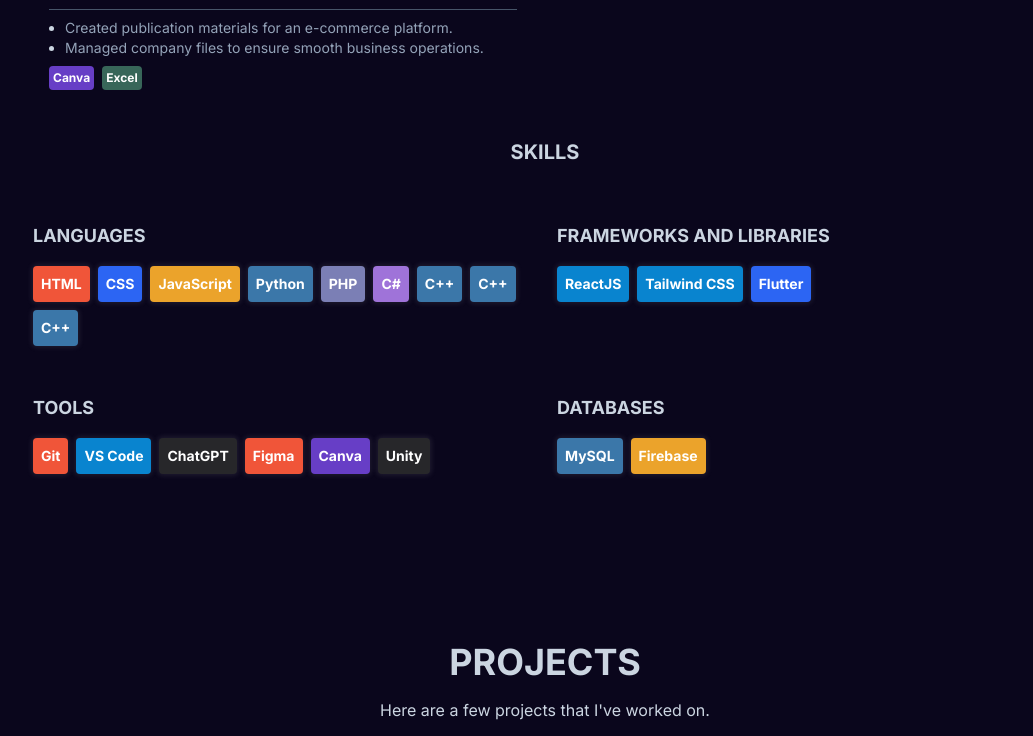
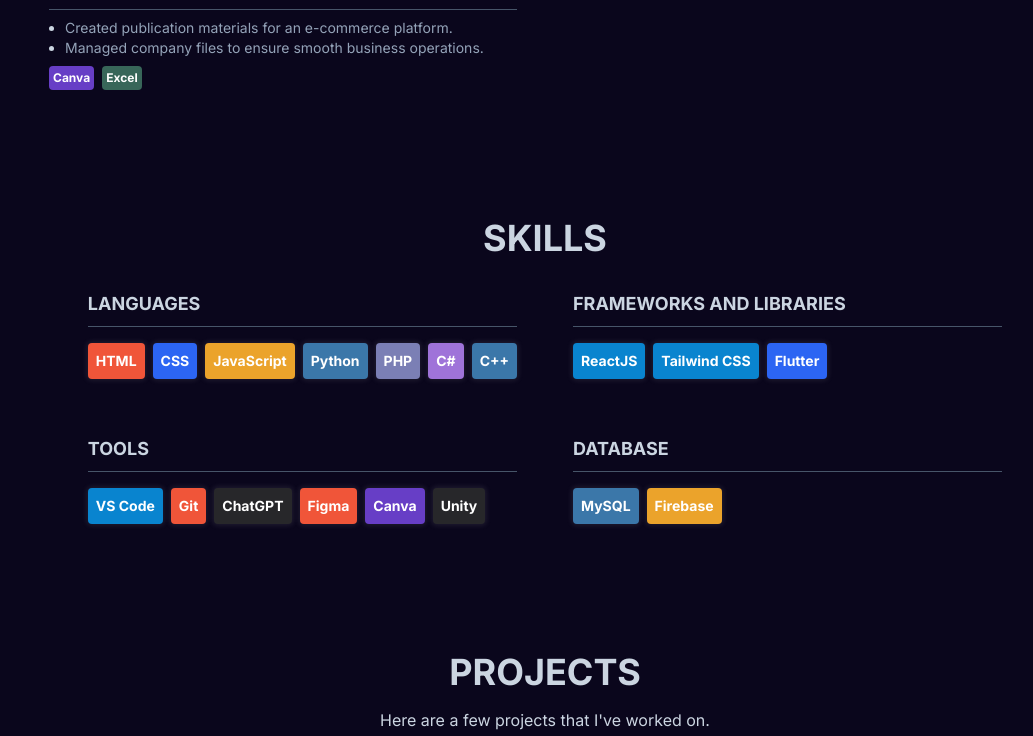
Before and after one commit to mccedddy/portfolio, a React (Create React App) app: page / in a window 1280 px wide. Shown: the part 1480-2216 px from the top of the page, without its empty margins (95-1128 px from the left). Built offline with nearby package versions, Linux system fonts and the light colour scheme.

Commit message:
created skills component

```diff
--- a/src/App.js
+++ b/src/App.js
@@ -2,6 +2,7 @@
 import Navbar from "./components/Navbar";
 import Home from "./components/Home";
 import About from "./components/About";
+import Skills from "./components/Skills";
 import Projects from "./components/Projects";
 import Footer from "./components/Footer";
 import "@fontsource/inter/400.css";
@@ -19,6 +20,8 @@
       <div className="flex-grow">
         <div className="p-8" id="about"></div>
         <About />
+        <div className="p-8" id="skills"></div>
+        <Skills />
         <div className="p-8" id="projects"></div>
         <Projects />
         <div className="p-4"></div>
--- a/src/components/About.js
+++ b/src/components/About.js
@@ -1,5 +1,4 @@
 import React from "react";
-import Skill from "./Skill";
 import WorkTile from "./WorkTile";
 
 function About() {
@@ -13,7 +12,7 @@
         have a background in game development using Unity and in designing
         embedded systems.
       </h1>
-      <div className="max-w-5xl grid grid-cols-1 md:grid-cols-2 gap-6 my-8">
+      <div className="max-w-5xl grid grid-cols-1 md:grid-cols-2 gap-6 mt-8">
         <div className="flex flex-col gap-4">
           <h1 className="text-center text-xl font-bold">CAREER</h1>
           <WorkTile
@@ -70,51 +69,6 @@
           />
         </div>
       </div>
-      <h1 className="text-center text-xl font-bold mb-6">SKILLS</h1>
-      <div className="max-w-5xl grid grid-cols-1 md:grid-cols-2 gap-6 my-8">
-        <div>
-          <h1 className="text-justify text-lg font-bold mb-4">LANGUAGES</h1>
-          <div className="flex gap-2 flex-wrap pb-4 mb-2">
-            <Skill text="HTML" />
-            <Skill text="CSS" />
-            <Skill text="JavaScript" />
-            <Skill text="Python" />
-            <Skill text="PHP" />
-            <Skill text="C#" />
-            <Skill text="C++" />
-            <Skill text="C++" />
-            <Skill text="C++" />
-          </div>
-        </div>
-        <div>
-          <h1 className="text-justify text-lg font-bold mb-4">
-            FRAMEWORKS AND LIBRARIES
-          </h1>
-          <div className="flex gap-2 flex-wrap pb-4 mb-2">
-            <Skill text="ReactJS" />
-            <Skill text="Tailwind CSS" />
-            <Skill text="Flutter" />
-          </div>
-        </div>
-        <div>
-          <h1 className="text-justify text-lg font-bold mb-4">TOOLS</h1>
-          <div className="flex gap-2 flex-wrap pb-4 mb-2">
-            <Skill text="Git" />
-            <Skill text="VS Code" />
-            <Skill text="ChatGPT" />
-            <Skill text="Figma" />
-            <Skill text="Canva" />
-            <Skill text="Unity" />
-          </div>
-        </div>
-        <div>
-          <h1 className="text-justify text-lg font-bold mb-4">DATABASES</h1>
-          <div className="flex gap-2">
-            <Skill text="MySQL" />
-            <Skill text="Firebase" />
-          </div>
-        </div>
-      </div>
     </section>
   );
 }
--- a/src/components/Navbar.js
+++ b/src/components/Navbar.js
@@ -18,6 +18,12 @@
           ABOUT ME
         </a>
         <a
+          href="#skills"
+          className="hover:-translate-y-1 transition-transform hover:text-customViolet-light"
+        >
+          SKILLS
+        </a>
+        <a
           href="#projects"
           className="hover:-translate-y-1 transition-transform hover:text-customYellow"
         >
--- a/src/components/ProjectTile.js
+++ b/src/components/ProjectTile.js
@@ -1,5 +1,5 @@
 import React from "react";
-import Skill from "./Skill";
+import Tag from "./Tag";
 
 function ProjectTile({
   image = "https://via.placeholder.com/150",
@@ -25,7 +25,7 @@
         <h1 className="text-sm text-slate-400 text-justify">{description}</h1>
         <div className="flex flex-wrap gap-2">
           {tags.map((tag, index) => (
-            <Skill key={index} text={tag} type="tag" />
+            <Tag key={index} text={tag} type="tag" />
           ))}
         </div>
       </div>
--- /dev/null
+++ b/src/components/SkillTile.js
@@ -0,0 +1,36 @@
+import React from "react";
+import PropTypes from "prop-types";
+import Tag from "./Tag";
+
+function SkillTile({ heading, skills }) {
+  return (
+    <div className="flex flex-col p-4 hover:bg-customDark hover:border border-slate-800 hover:shadow-light-s rounded-lg hover:scale-105 transition-transform duration-200">
+      <div>
+        <div className="flex flex-col">
+          <h1 className="text-lg font-bold">{heading}</h1>
+        </div>
+        <div className="w-full my-2 border-b border-slate-600"></div>
+        <div className="flex flex-wrap gap-2 mt-4">
+          {skills.map((skill, index) => (
+            <Tag key={index} text={skill} />
+          ))}
+        </div>
+      </div>
+    </div>
+  );
+}
+
+SkillTile.propTypes = {
+  role: PropTypes.string,
+  company: PropTypes.string,
+  date: PropTypes.string.isRequired,
+  link: PropTypes.string.isRequired,
+  tags: PropTypes.arrayOf(PropTypes.string),
+  work: PropTypes.arrayOf(PropTypes.string),
+  course: PropTypes.string,
+  school: PropTypes.string.isRequired,
+  grade: PropTypes.string,
+  type: PropTypes.oneOf(["work", "school"]).isRequired,
+};
+
+export default SkillTile;
--- /dev/null
+++ b/src/components/Skills.js
@@ -0,0 +1,27 @@
+import React from "react";
+import SkillTile from "./SkillTile";
+
+function About() {
+  return (
+    <section className="w-full flex flex-col justify-center items-center p-4">
+      <h1 className="text-4xl font-bold m-4">SKILLS</h1>
+      <div className="max-w-5xl grid grid-cols-1 md:grid-cols-2 gap-6">
+        <SkillTile
+          heading="LANGUAGES"
+          skills={["HTML", "CSS", "JavaScript", "Python", "PHP", "C#", "C++"]}
+        />
+        <SkillTile
+          heading="FRAMEWORKS AND LIBRARIES"
+          skills={["ReactJS", "Tailwind CSS", "Flutter"]}
+        />
+        <SkillTile
+          heading="TOOLS"
+          skills={["VS Code", "Git", "ChatGPT", "Figma", "Canva", "Unity"]}
+        />
+        <SkillTile heading="DATABASE" skills={["MySQL", "Firebase"]} />
+      </div>
+    </section>
+  );
+}
+
+export default About;
--- a/src/components/WorkTile.js
+++ b/src/components/WorkTile.js
@@ -1,6 +1,6 @@
 import React from "react";
 import PropTypes from "prop-types";
-import Skill from "./Skill";
+import Tag from "./Tag";
 
 function WorkTile({
   role,
@@ -38,7 +38,7 @@
           </ul>
           <div className="flex flex-wrap gap-2 mt-2">
             {tags.map((tag, index) => (
-              <Skill key={index} text={tag} type="tag" />
+              <Tag key={index} text={tag} type="tag" />
             ))}
           </div>
         </div>
```
Also changed, not shown: src/components/Tag.js (renamed from src/components/Skill.js).
